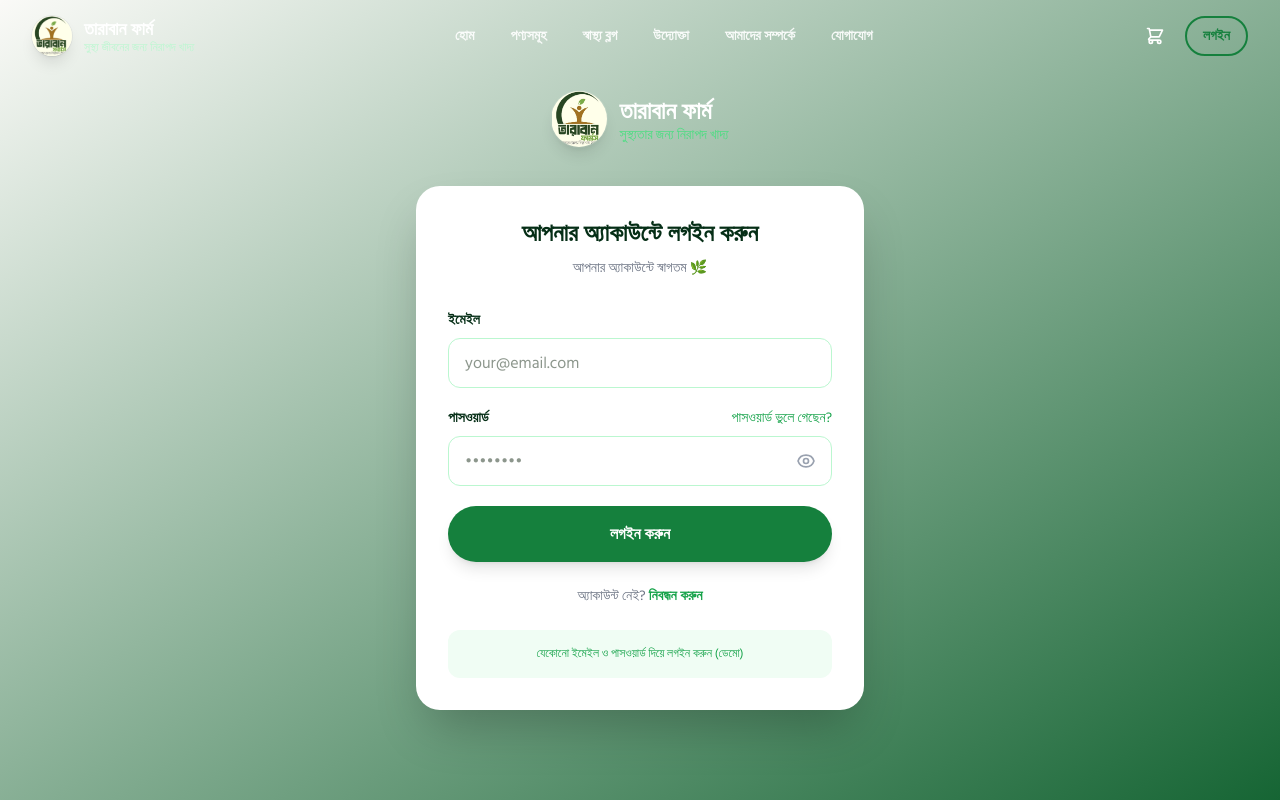
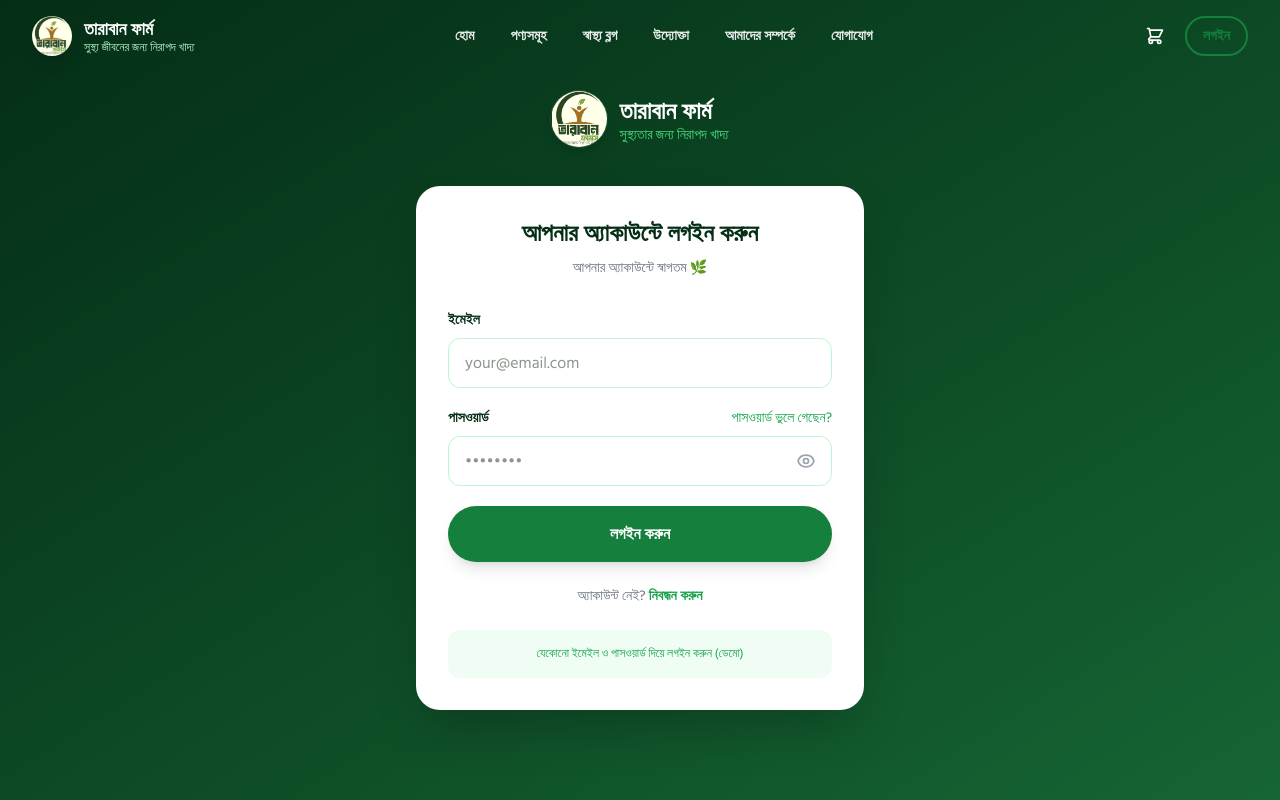
Before and after one commit to parvej236/taraban-farm, a Vue app: page /login in a window 1280 px wide. Shown: the top 800 px of the page. Built offline with nearby package versions, Linux system fonts and the light colour scheme; a web font is replaced by a local one.

Commit message:
Enhanced ui

```diff
--- a/src/views/DashboardView.vue
+++ b/src/views/DashboardView.vue
@@ -1,5 +1,5 @@
 <template>
-  <div class="min-h-screen bg-[#fafaf7] pt-20">
+  <div class="min-h-screen bg-forest-900 pt-20">
     <div class="container mx-auto px-4 lg:px-8 py-8">
       <div class="grid lg:grid-cols-4 gap-8">
         <!-- Sidebar -->
--- a/src/views/auth/LoginView.vue
+++ b/src/views/auth/LoginView.vue
@@ -1,5 +1,5 @@
 <template>
-  <div class="min-h-screen bg-gradient-to-br from-forest-950 to-forest-800 flex items-center justify-center px-4 py-12">
+  <div class="min-h-screen bg-gradient-to-br from-forest-900 to-forest-800 flex items-center justify-center px-4 py-12">
     <div class="w-full max-w-md">
       <!-- Logo -->
       <div class="text-center mb-8">
--- a/src/views/auth/RegisterView.vue
+++ b/src/views/auth/RegisterView.vue
@@ -1,5 +1,5 @@
 <template>
-  <div class="min-h-screen bg-gradient-to-br from-forest-950 to-forest-800 flex items-center justify-center px-4 py-12">
+  <div class="min-h-screen bg-gradient-to-br from-forest-900 to-forest-800 flex items-center justify-center px-4 py-12">
     <div class="w-full max-w-md">
       <div class="text-center mb-8">
         <RouterLink to="/" class="inline-flex items-center gap-3">
```
